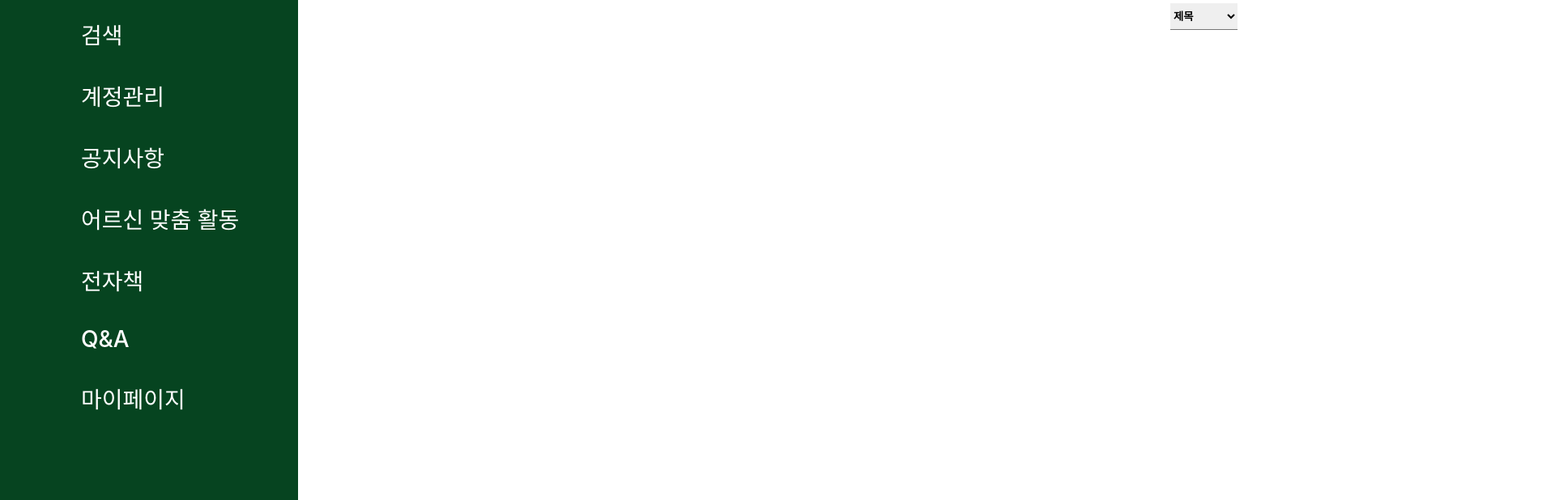
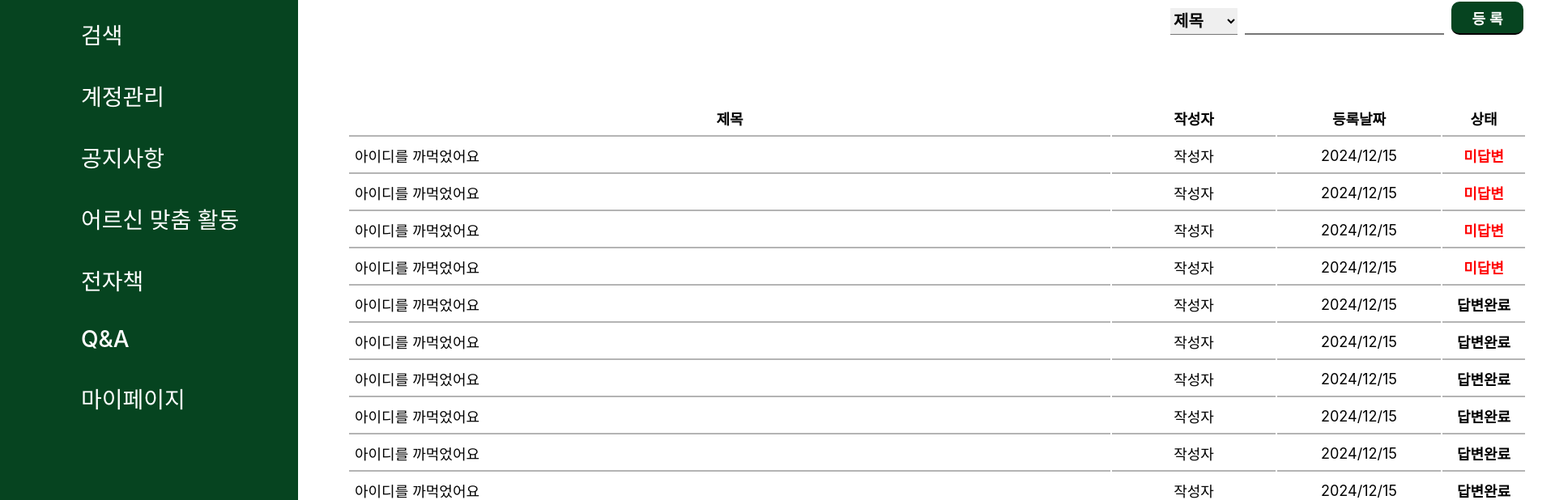
Before and after one commit to HexagonLab-s-SilverPlus/react, a React (Create React App) app: page /qna in a window 1280 px wide. Shown: the part 219-837 px from the top of the page at 81% size, 1920 px wide, since content can reach past the window. Built offline with nearby package versions, Linux system fonts and the light colour scheme.

Commit message:
1208
chore 1208 작업 진행중

```diff
--- a/src/components/common/SideBar.js
+++ b/src/components/common/SideBar.js
@@ -7,17 +7,17 @@ function SideBar() {
   return (
     <header className={styles.sideBarHeader}>
       <Link to="/" className={styles.sideTitle}>실버플러스</Link>
-      <ul className={styles.sideBarul}>
-        <li className={styles.sideBarli}><Link to="/" className={styles.sideBarMenu}>검색</Link></li>
-        <li className={styles.sideBarli}><Link to="/" className={styles.sideBarMenu}>계정관리</Link></li>
-        <li className={styles.sideBarli}><Link to="/" className={styles.sideBarMenu}>공지사항</Link></li>
-        <li className={styles.sideBarli}><Link to="/" className={styles.sideBarMenu}>어르신 맞춤 활동</Link></li>
-        <li className={styles.sideBarli}><Link to="/" className={styles.sideBarMenu}>전자책</Link></li>
-        <li className={styles.sideBarli}><Link to="/" className={styles.sideBarMenu}>Q&A</Link></li>
-        <li className={styles.sideBarli}><Link to="/" className={styles.sideBarMenu}>마이페이지</Link></li>
+      <ul className={styles.sideBar}>
+        <li><Link to="/">검색</Link></li>
+        <li><Link to="/">계정관리</Link></li>
+        <li><Link to="/">공지사항</Link></li>
+        <li><Link to="/">어르신 맞춤 활동</Link></li>
+        <li><Link to="/">전자책</Link></li>
+        <li><Link to="/qna">Q&A</Link></li>
+        <li><Link to="/">마이페이지</Link></li>
       </ul>
-      <ul className={styles.logoutul}>
-        <li className={styles.logoutli}><Link to="/" className={styles.logoutLink}>로그아웃</Link></li>
+      <ul className={styles.logout}>
+        <li><Link to="/">로그아웃</Link></li>
       </ul>
     </header>
   );
--- a/src/components/common/SideBar.module.css
+++ b/src/components/common/SideBar.module.css
@@ -3,7 +3,7 @@
     width: 368px;
     height: 980px;
     background-color: #064420;
-
+    z-index: 1;
 }
 
 .sideTitle {
@@ -17,7 +17,7 @@
     text-decoration-line: none;
 }
 
-.sideBarul {
+.sideBar {
     list-style-type: none;
     position: relative;
     left: 100px;
@@ -29,17 +29,17 @@
     padding: 0;
 }
 
-.sideBarli {
+.sideBar li {
     margin-bottom: 36px;
 }
 
-.sideBarMenu {
+.sideBar li a {
     position: relative;
     text-decoration-line: none;
     color: white;
 }
 
-.logoutul {
+.logout {
     list-style-type: none;
     margin: 0;
     padding: 0;
@@ -52,11 +52,11 @@
     padding: 0;
 }
 
-.logoutli {
+.logout li {
     margin-bottom: 36px;
 }
 
-.logoutLink {
+.logout a {
     position: relative;
     text-decoration-line: none;
     color: white;
--- a/src/components/qna/QNAHeader.js
+++ b/src/components/qna/QNAHeader.js
@@ -12,13 +12,7 @@ function QNAHeader(){
                 <strong className={styles.qnaHeaderQNAM}><Link to="/" className={styles.qnaHeaderQNALink}>FAQ관리</Link></strong>
             </div>
             <hr />
-            <div className={styles.qnaSeachdiv}>
-                <select className={styles.qnaSeachselect}>
-                    <option value="title" selected>제목</option>
-                    <option value="writer">작성자</option>
-                    <option value="date">날짜</option>
-                </select>
-            </div>
+
          </div>
     );
 }
--- a/src/components/qna/QNAHeader.module.css
+++ b/src/components/qna/QNAHeader.module.css
@@ -7,14 +7,15 @@
 
 .qnaHeaderQNA {
     font-size: 40px;
-    margin-right: 1138px;
-    margin-left:30px ;
+    margin-right: 1058px;
+    margin-left:14px ;
     color: #333333;
 
 }
 
 .qnaHeaderQNAM {
     font-size: 20px;
+    font-weight: bold;
     right: 0;
     padding-left: 65px;
     padding-top: 20px;
@@ -24,21 +25,3 @@
     text-decoration-line: none;
     color: #333333;
 }
-
-.qnaSeachdiv {
-    padding-top: 87px;
-
-
-
-}
-
-.qnaSeachselect {
-    height: 33px;
-    width: 83px;
-    position: relative;
-    left: 1016px;
-    border-top: none;
-    border-left: none;
-    border-right: none;
-    font-weight: bold;
-}
--- a/src/pages/qna/QNAList.js
+++ b/src/pages/qna/QNAList.js
@@ -1,14 +1,100 @@
 import React from 'react';
-// import { useNavigate } from 'react-router-dom';
+import { useNavigate } from 'react-router-dom';
 import SideBar from '../../components/common/SideBar';
 import QNAHeader from '../../components/qna/QNAHeader';
 import styles from './QNAList.module.css'
+
 function QNAList() {
+
+  const navigate = useNavigate();
+
+  const handleMoveDetailView= () => {
+    navigate("/");
+  };
+
   return (
     <div>
       <SideBar />
       <div className={styles.qnaContent}>
         <QNAHeader />
+        <div className={styles.qnaSeachdiv}>
+          <select className={styles.qnaSeachselect}>
+              <option value="title" selected>제목</option>
+              <option value="writer">작성자</option>
+              <option value="date">날짜</option>
+          </select>
+          <input className={styles.qnaInput}></input>
+          <button className={styles.qnaInputBTN}>등 록</button>
+        </div>
+        <table className={styles.qnaListTable}>
+          <tr>
+            <th className={styles.qnaTitleH}>제목</th>
+            <th className={styles.qnaWCreateByH}>작성자</th>
+            <th className={styles.qnaWCreateAtH}>등록날짜</th>
+            <th className={styles.qnaStateH}>상태</th>
+          </tr>
+          <tr>
+            <td ><button onClick={handleMoveDetailView}>아이디를 까먹었어요</button></td>
+            <td className={styles.qnaWCreateBy}>작성자</td>
+            <td className={styles.qnaWCreateAt}>2024/12/15</td>
+            <td className={styles.qnaStateN}>미답변</td>
+          </tr>
+          <tr>
+            <td ><button onClick={handleMoveDetailView}>아이디를 까먹었어요</button></td>
+            <td className={styles.qnaWCreateBy}>작성자</td>
+            <td className={styles.qnaWCreateAt}>2024/12/15</td>
+            <td className={styles.qnaStateN}>미답변</td>
+          </tr>
+          <tr>
+            <td ><button onClick={handleMoveDetailView}>아이디를 까먹었어요</button></td>
+            <td className={styles.qnaWCreateBy}>작성자</td>
+            <td className={styles.qnaWCreateAt}>2024/12/15</td>
+            <td className={styles.qnaStateN}>미답변</td>
+          </tr>
+          <tr>
+            <td ><button onClick={handleMoveDetailView}>아이디를 까먹었어요</button></td>
+            <td className={styles.qnaWCreateBy}>작성자</td>
+            <td className={styles.qnaWCreateAt}>2024/12/15</td>
+            <td className={styles.qnaStateN}>미답변</td>
+          </tr>
+          <tr>
+            <td ><button onClick={handleMoveDetailView}>아이디를 까먹었어요</button></td>
+            <td className={styles.qnaWCreateBy}>작성자</td>
+            <td className={styles.qnaWCreateAt}>2024/12/15</td>
+            <td className={styles.qnaStateY}>답변완료</td>
+          </tr>
+          <tr>
+            <td ><button onClick={handleMoveDetailView}>아이디를 까먹었어요</button></td>
+            <td className={styles.qnaWCreateBy}>작성자</td>
+            <td className={styles.qnaWCreateAt}>2024/12/15</td>
+            <td className={styles.qnaStateY}>답변완료</td>
+          </tr>
+          <tr>
+            <td ><button onClick={handleMoveDetailView}>아이디를 까먹었어요</button></td>
+            <td className={styles.qnaWCreateBy}>작성자</td>
+            <td className={styles.qnaWCreateAt}>2024/12/15</td>
+            <td className={styles.qnaStateY}>답변완료</td>
+          </tr>
+          <tr>
+            <td ><button onClick={handleMoveDetailView}>아이디를 까먹었어요</button></td>
+            <td className={styles.qnaWCreateBy}>작성자</td>
+            <td className={styles.qnaWCreateAt}>2024/12/15</td>
+            <td className={styles.qnaStateY}>답변완료</td>
+          </tr>
+          <tr>
+            <td ><button onClick={handleMoveDetailView}>아이디를 까먹었어요</button></td>
+            <td className={styles.qnaWCreateBy}>작성자</td>
+            <td className={styles.qnaWCreateAt}>2024/12/15</td>
+            <td className={styles.qnaStateY}>답변완료</td>
+          </tr>
+          <tr>
+            <td ><button onClick={handleMoveDetailView}>아이디를 까먹었어요</button></td>
+            <td className={styles.qnaWCreateBy}>작성자</td>
+            <td className={styles.qnaWCreateAt}>2024/12/15</td>
+            <td className={styles.qnaStateY}>답변완료</td>
+          </tr>
+
+        </table>
       </div>
     </div>
   );
--- a/src/pages/qna/QNAList.module.css
+++ b/src/pages/qna/QNAList.module.css
@@ -1,8 +1,121 @@
 .qnaContent {
-    height: 980px;
-    width: 1552px;
+    height: 911px;
+    width: 1456px;
     padding-top: 69px;
     padding-left: 61px;
     position: relative;
     left: 368px;
 }
+
+.qnaSeachdiv {
+    padding-top: 85px;
+    padding-left: 1016px;
+    position: relative;
+    height: 41px;
+}
+
+.qnaSeachselect {
+    height: 33px;
+    width: 83px;
+    border-top: none;
+    border-left: none;
+    border-right: none;
+    font-weight: bold;
+    font-size: 20px;
+    position: absolute;
+    left: 1016px;
+    bottom: 0;
+}
+
+.qnaInput {
+    height: 33px;
+    width: 242px;
+    border-top: none;
+    border-left: none;
+    border-right: none;
+    position: absolute;
+    left: 1108px;
+    bottom: 0;
+}
+
+.qnaInputBTN {
+    display: inline-block;
+    height: 41px;
+    width: 89px;
+    border-top: none;
+    border-left: none;
+    border-right: none;
+    background-color: #064420;
+    font-weight: bold;
+    color: #ffffff;
+    border-radius: 10px;
+    font-size: 18px;
+    position: absolute;
+    left: 1363px;
+    bottom: 0;
+    cursor: pointer;
+}
+
+.qnaListTable {
+    width: 1456px;
+    padding-top: 80px;
+    font-size: 18px;
+}
+
+.qnaListTable tr {
+    height: 44px;
+}
+
+.qnaListTable tr th {
+    border-bottom: 2px solid #0000004b;
+}
+
+.qnaListTable tr td {
+    border-bottom: 2px solid #0000004b;
+}
+
+.qnaListTable tr td button {
+    font-size: 18px;
+    background: none;
+    border: none;
+    color: rgb(0, 0, 0);
+    text-decoration: underline;
+    cursor: pointer;
+    text-decoration-line: none;
+}
+
+.qnaTitle {
+    width: 956px;
+    text-align: left;
+}
+
+.qnaWCreateBy {
+    width: 200px;
+    text-align: center;
+}
+
+.qnaWCreateAt {
+    width: 200px;
+    text-align: center;
+}
+
+.qnaStateN {
+    width: 100px;
+    text-align: center;
+    color: #ff0000;
+    font-weight: bolder;
+}
+
+.qnaStateY {
+    width: 100px;
+    text-align: center;
+    font-weight: bolder;
+}
+
+.qnaStateYss {
+    background: 'none';
+    border: 'none';
+    color: 'blue';
+    text-decoration: 'underline';
+    cursor: 'pointer';
+ }
```
